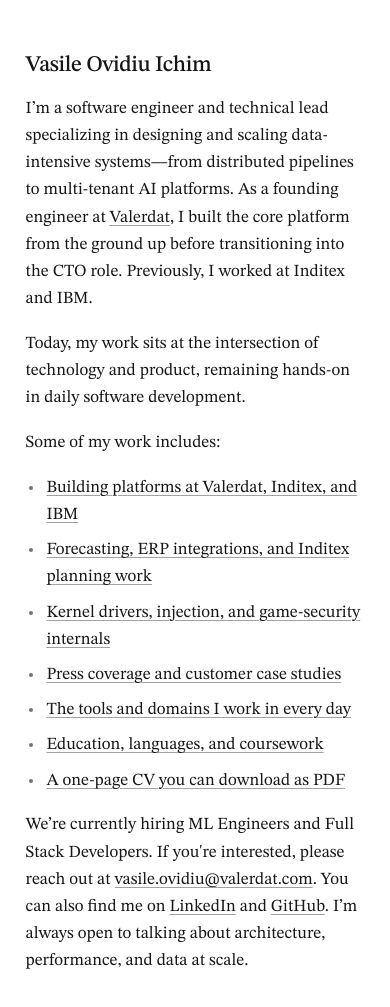
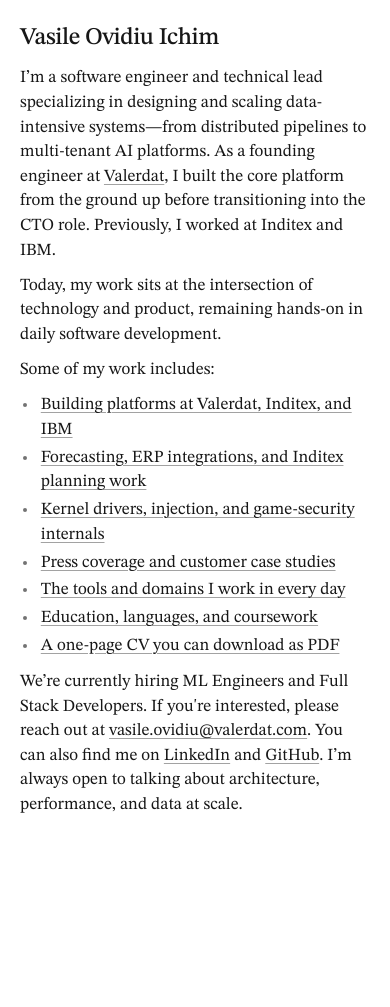
Before and after one commit to zabbix-byte/cv, a Django app: page / in a window 390 px wide. After the commit the page ends 813 px from the top, so only its background shows below. Run offline with Django 5.2, Linux system fonts and the light colour scheme; some web fonts are replaced.

Commit message:
feat: Update CSS styles for improved layout and responsiveness
- Adjusted CSS variables for better spacing and readability across desktop and mobile views.
- Enhanced homepage styles to ensure a more cohesive design and user experience.
- Incremented stylesheet version in the base HTML template to reflect the latest changes.

```diff
--- a/static/css/style.css
+++ b/static/css/style.css
@@ -45,9 +45,10 @@
   --code-str: #86efac;
   --code-cm: #a3a3a3;
   --selection: #e5e5e5;
-  --measure: 42rem;
-  --page-pad: clamp(1.5rem, 6vw, 3.25rem);
-  --page-pad-top: clamp(3.5rem, 12vh, 8rem);
+  /* leerob.com measure + type */
+  --measure: 65ch;
+  --page-pad: clamp(1.25rem, 5vw, 2.5rem);
+  --page-pad-top: clamp(3rem, 10vh, 6rem);
   --font: "STIX Two Text", Georgia, "Times New Roman", serif;
   --mono: ui-monospace, SFMono-Regular, "Cascadia Code", Menlo, Consolas, monospace;
 }
@@ -100,7 +101,7 @@ body {
   font-family: var(--font);
   font-size: 17px;
   font-weight: 400;
-  line-height: 1.6;
+  line-height: 1.5;
   -webkit-font-smoothing: antialiased;
   -moz-osx-font-smoothing: grayscale;
   text-rendering: optimizeLegibility;
@@ -140,9 +141,9 @@ a:focus-visible {
 
 .page h1 {
   margin: 0 0 1.15rem;
-  font-size: 1.5rem;
+  font-size: 24px;
   font-weight: 500;
-  line-height: 1.2;
+  line-height: 24px;
   letter-spacing: -0.02em;
 }
 
@@ -421,25 +422,25 @@ a:focus-visible {
 .code-block .str { color: var(--code-str); }
 .code-block .cm { color: var(--code-cm); }
 
-/* —— Home: flat, more air (leerob-style) —— */
+/* —— Home desktop: leerob air —— */
 .page-home {
-  padding-top: clamp(4.5rem, 14vh, 9rem);
-  padding-right: clamp(1.75rem, 7vw, 3.5rem);
-  padding-bottom: 2.5rem;
-  padding-left: clamp(1.75rem, 7vw, 3.5rem);
+  padding-top: clamp(3.5rem, 12vh, 7rem);
+  padding-right: var(--page-pad);
+  padding-bottom: 3rem;
+  padding-left: var(--page-pad);
 }
 
-/* —— Mobile (match leerob reading width) —— */
+/* —— Mobile —— */
 @media (max-width: 720px) {
   :root {
-    --page-pad: 1.5rem;
-    --page-pad-top: 2.75rem;
+    --page-pad: 1.25rem;
+    --page-pad-top: 2rem;
     --measure: 100%;
   }
 
   body {
     font-size: 17px;
-    line-height: 1.6;
+    line-height: 1.5;
     padding-left: env(safe-area-inset-left, 0px);
     padding-right: env(safe-area-inset-right, 0px);
   }
@@ -448,21 +449,62 @@ a:focus-visible {
     max-width: none;
     width: 100%;
     box-sizing: border-box;
-    padding-top: calc(2.75rem + env(safe-area-inset-top, 0px));
-    padding-right: 1.5rem;
-    padding-bottom: calc(3rem + env(safe-area-inset-bottom, 0px));
-    padding-left: 1.5rem;
+    padding-top: calc(2rem + env(safe-area-inset-top, 0px));
+    padding-right: 1.25rem;
+    padding-bottom: calc(2.5rem + env(safe-area-inset-bottom, 0px));
+    padding-left: 1.25rem;
+  }
+
+  /* Home: one viewport, no scroll, with margins */
+  body:has(.page-home) {
+    height: 100svh;
+    max-height: 100svh;
+    overflow: hidden;
   }
 
   .page-home {
-    padding-top: calc(3.25rem + env(safe-area-inset-top, 0px));
-    padding-right: 1.6rem;
-    padding-bottom: calc(2rem + env(safe-area-inset-bottom, 0px));
-    padding-left: 1.6rem;
+    height: 100svh;
+    max-height: 100svh;
+    overflow: hidden;
+    display: flex;
+    flex-direction: column;
+    justify-content: center;
+    box-sizing: border-box;
+    padding-top: max(1.5rem, env(safe-area-inset-top, 0px) + 1.25rem);
+    padding-right: max(1.25rem, env(safe-area-inset-right, 0px) + 1rem);
+    padding-bottom: max(1.5rem, env(safe-area-inset-bottom, 0px) + 1.25rem);
+    padding-left: max(1.25rem, env(safe-area-inset-left, 0px) + 1rem);
+    /* stay at Lee’s 17px when the screen allows; tighten only if needed */
+    font-size: clamp(15px, 2.15vh + 0.55rem, 17px);
+    line-height: 1.45;
+  }
+
+  .page-home article {
+    min-height: 0;
+  }
+
+  .page-home h1 {
+    font-size: clamp(20px, 3.2vh + 0.4rem, 24px);
+    line-height: 1.15;
+    letter-spacing: -0.02em;
+    margin-bottom: 0.7rem;
+  }
+
+  .page-home p {
+    margin-bottom: 0.65rem;
+  }
+
+  .page-home .section-list {
+    margin: 0 0 0.7rem;
+  }
+
+  .page-home .section-list li {
+    margin-bottom: 0.2rem;
   }
 
   .page h1 {
-    font-size: 1.4rem;
+    font-size: 24px;
+    line-height: 24px;
     margin-bottom: 1rem;
   }
 
--- a/templates/base.html
+++ b/templates/base.html
@@ -72,7 +72,7 @@
     <link href="https://fonts.googleapis.com/css2?family=STIX+Two+Text:ital,wght@0,400;0,500;0,600;1,400;1,500&display=swap" rel="stylesheet">
     <link rel="preload" href="{% static 'fonts/stix-var-latin.woff2' %}" as="font" type="font/woff2" crossorigin>
 
-    <link rel="stylesheet" href="{% static 'css/style.css' %}?v=13">
+    <link rel="stylesheet" href="{% static 'css/style.css' %}?v=14">
     {% block head %}{% endblock %}
   </head>
 
```
Also changed, not shown: other parts of static/css/style.css (+31 -7 lines).
